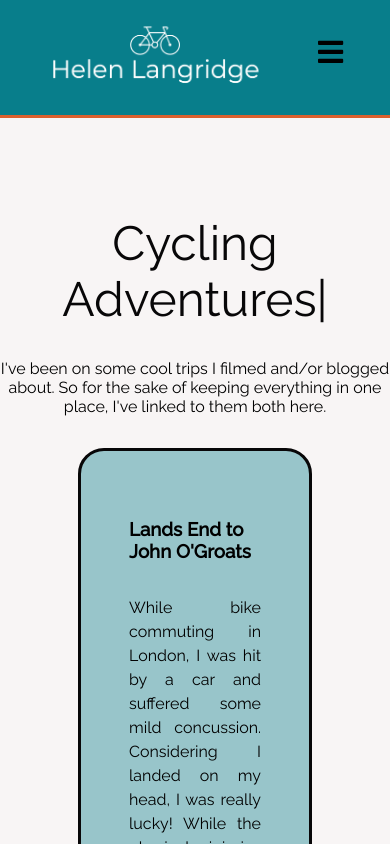
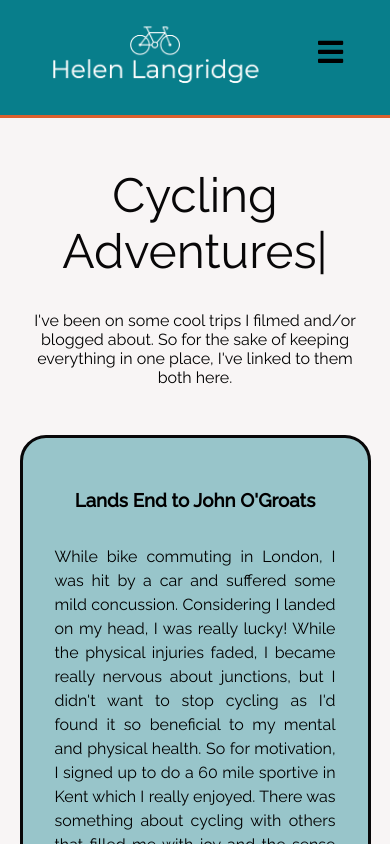
Before and after one commit to HelenLangers/new_portfolio, a React (Create React App) app: page /cycling in a window 390 px wide. Built offline with nearby package versions, Linux system fonts and the light colour scheme.

Commit message:
add media queries to cycling page

```diff
--- a/src/Pages/Cycling/Cycling.css
+++ b/src/Pages/Cycling/Cycling.css
@@ -8,7 +8,7 @@
     padding-top: 16vh;
 }
 
-.title-section{
+.title-section-cycling{
     margin-top: 5rem;
 }
 
@@ -97,3 +97,24 @@
     justify-content: center;
     margin: 3rem 0
 }
+
+@media (max-width: 992px) {
+    .title-section-cycling{
+        height: 8rem;
+        margin-top: 2rem;
+    }
+
+    .cycling-intro{
+        margin: 1rem 2rem;
+    }
+
+    .adventure-block{
+        margin-bottom: 2rem;
+        padding: 2rem;
+        width: 90%;
+    }
+
+    .adventure-image{
+        max-width: 100%;
+    }
+}
--- a/src/Pages/Cycling/CyclingLanding.js
+++ b/src/Pages/Cycling/CyclingLanding.js
@@ -18,7 +18,7 @@ const CyclingLanding = () => {
       <NavBar/>
 
       <section className='cycling-page-body'>
-        <div className='title-section'>
+        <div className='title-section-cycling'>
           <AnimateWriting writingSequence={writingSequence}/>
         </div>
 
```
